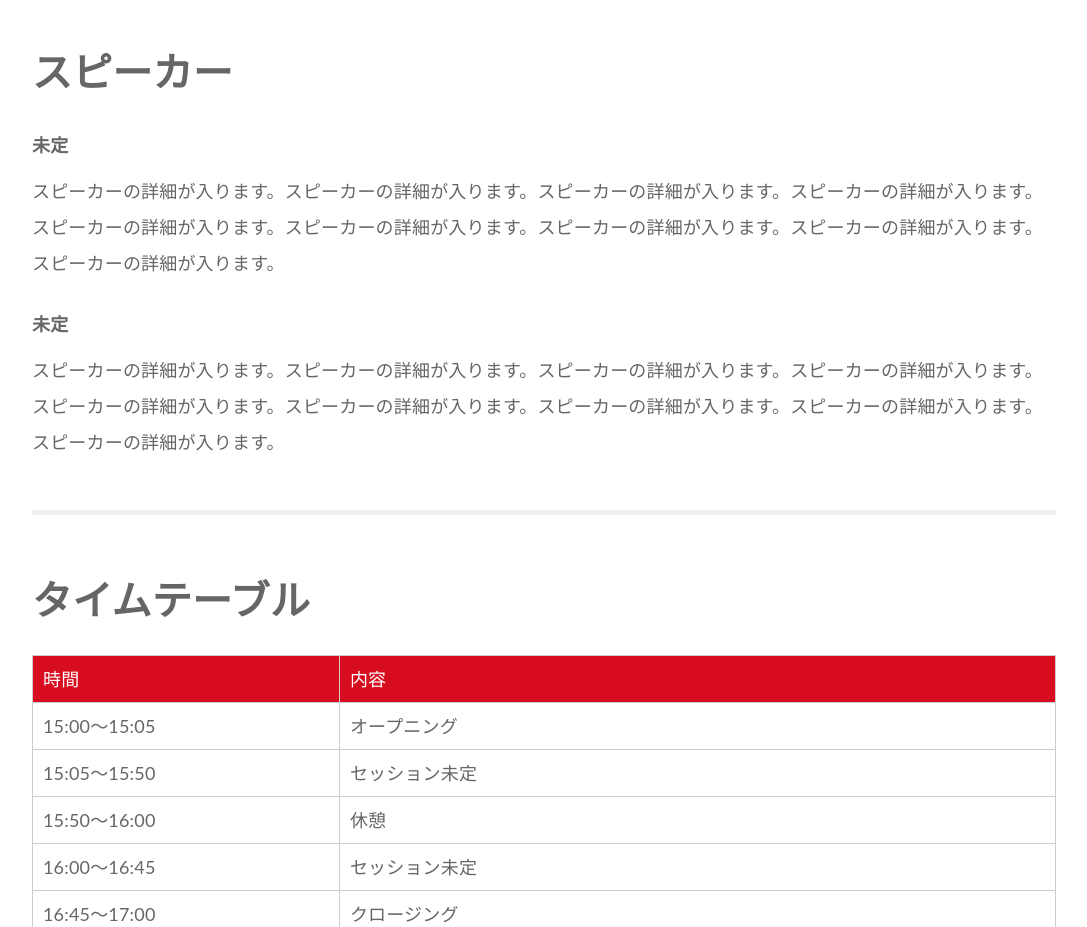
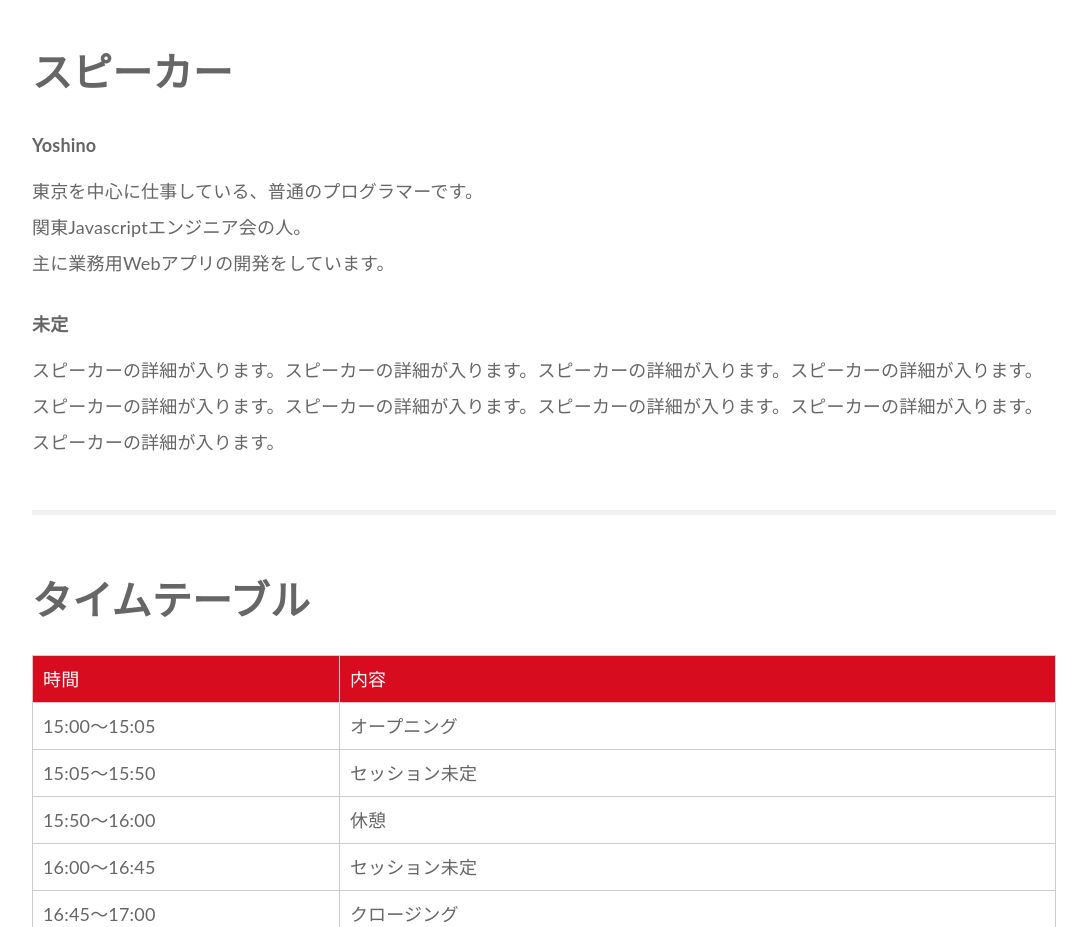
Before and after one commit to y-inaba-at21/git-kenshuu-at21, a plain HTML site: page index.html in a window 1280 px wide. Shown: the part 1620-2547 px from the top of the page, without its empty margins (96-1183 px from the left). Drawn offline with Linux system fonts and the light colour scheme.

Commit message:
スピーカー情報を更新した

```diff
--- a/index.html
+++ b/index.html
@@ -28,8 +28,8 @@
       <div class="box__wrap">
         <div class="speaker__icon"></div>
         <div class="speaker__profile">
-          <h3>未定</h3>
-          <p>スピーカーの詳細が入ります。スピーカーの詳細が入ります。スピーカーの詳細が入ります。スピーカーの詳細が入ります。スピーカーの詳細が入ります。スピーカーの詳細が入ります。スピーカーの詳細が入ります。スピーカーの詳細が入ります。スピーカーの詳細が入ります。</p>
+          <h3>Yoshino</h3>
+          <p>東京を中心に仕事している、普通のプログラマーです。<br>関東Javascriptエンジニア会の人。<br>主に業務用Webアプリの開発をしています。</p>
         </div>
       </div>
       <div class="box__wrap">
```
